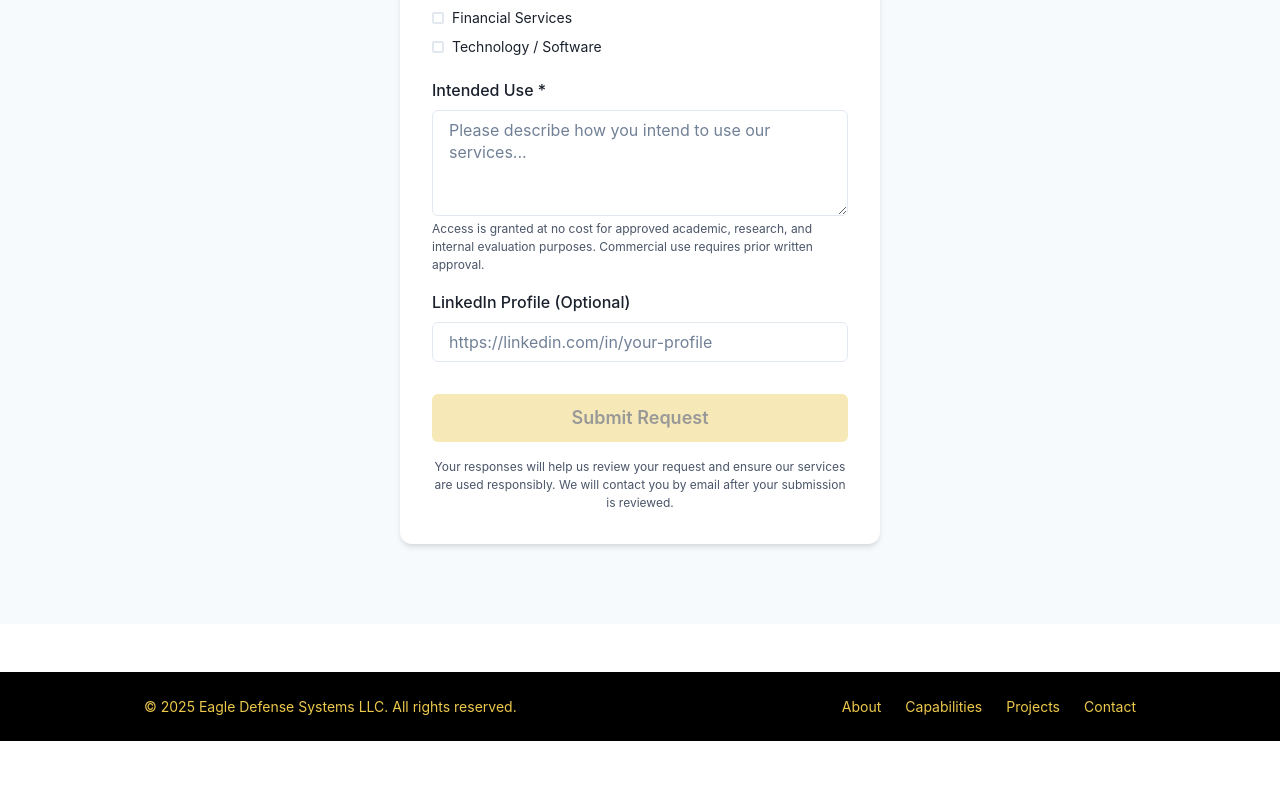
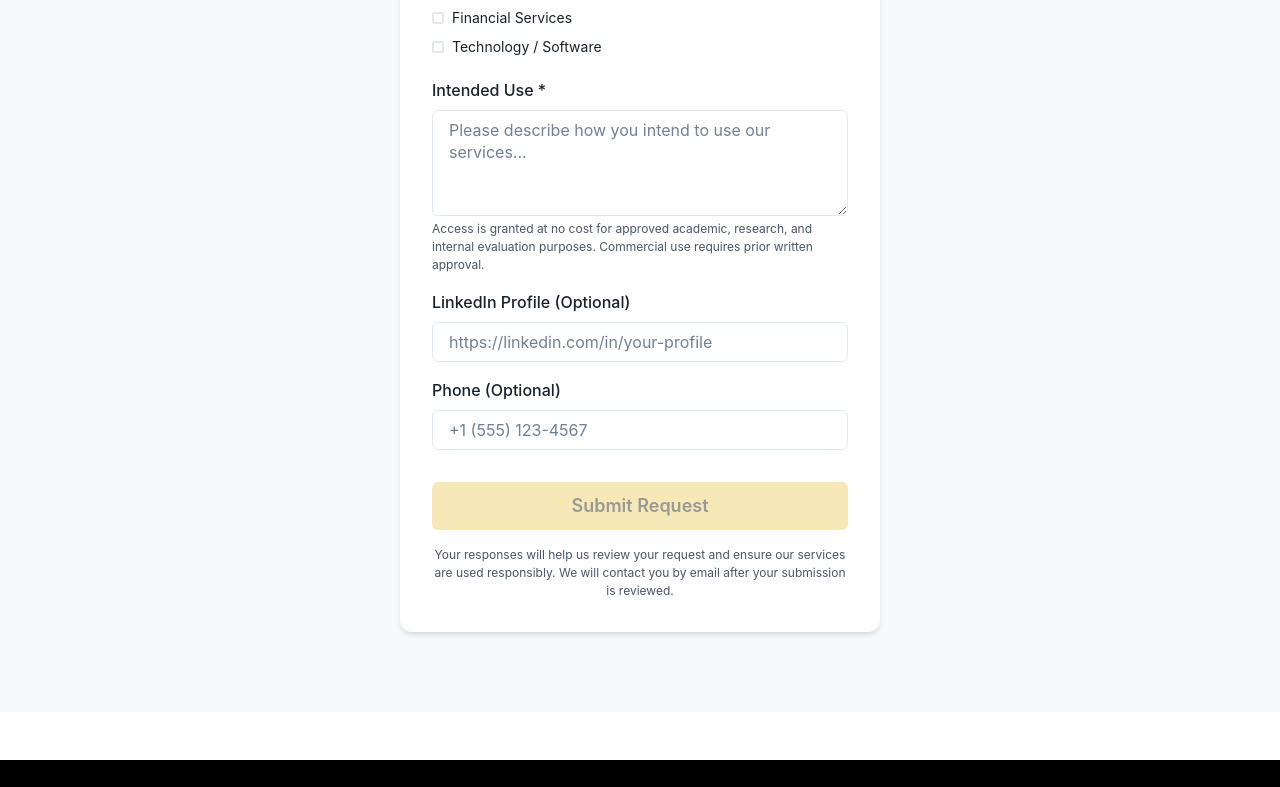
Before and after one commit to securedbyjc/eagledefensesys.tech, a React (Create React App) app: page /contact in a window 1280 px wide. Shown: the part 676-1463 px from the top of the page. Before the commit the page ends 1417 px from the top, so only its background shows below. Built offline with nearby package versions, Linux system fonts and the light colour scheme.

Commit message:
Fix Google Forms submission with hidden iframe method

```diff
--- a/src/pages/Contact.tsx
+++ b/src/pages/Contact.tsx
@@ -51,31 +51,9 @@ const Contact = () => {
   const [selectedOrgs, setSelectedOrgs] = useState<string[]>([]);
   const [submitted, setSubmitted] = useState(false);
 
-  const handleSubmit = async (e: React.FormEvent<HTMLFormElement>) => {
-    e.preventDefault();
-
-    const formData = new FormData(e.currentTarget);
-
-    try {
-      // Submit to Google Forms in background (no-cors mode)
-      await fetch(GOOGLE_FORM_ACTION, {
-        method: "POST",
-        body: formData,
-        mode: "no-cors", // Required for Google Forms
-      });
-
-      // Show success message
-      setSubmitted(true);
-      e.currentTarget.reset();
-      setSelectedOrgs([]);
-
-      // Scroll to top to see success message
-      window.scrollTo({ top: 0, behavior: "smooth" });
-    } catch (error) {
-      console.error("Form submission error:", error);
-      // Even if there's an error, Google Forms likely received it
-      setSubmitted(true);
-    }
+  const handleSubmit = (e: React.FormEvent<HTMLFormElement>) => {
+    // Don't prevent default - let the browser submit naturally
+    // The form will redirect to Google's response page, then back to our success page
   };
 
   return (
@@ -98,8 +76,26 @@ const Contact = () => {
             </Box>
           )}
 
-          <form onSubmit={handleSubmit}>
-            <Stack spacing={4}>
+          {/* Use native form submission */}
+          <form
+            action={GOOGLE_FORM_ACTION}
+            method="POST"
+            target="hidden_iframe"
+          >
+            {/* Hidden iframe to catch the response without redirecting */}
+            <iframe
+              name="hidden_iframe"
+              id="hidden_iframe"
+              style={{ display: 'none' }}
+              onLoad={() => {
+                if ((document.getElementById('contact-form') as HTMLFormElement)?.submitted) {
+                  setSubmitted(true);
+                  window.scrollTo({ top: 0, behavior: 'smooth' });
+                }
+              }}
+            />
+
+            <Stack spacing={4} id="contact-form">
               <Box>
                 <FormLabel htmlFor="email">Email *</FormLabel>
                 <Input
@@ -172,12 +168,25 @@ const Contact = () => {
                 />
               </Box>
 
+              <Box>
+                <FormLabel htmlFor="phone">Phone (Optional)</FormLabel>
+                <Input
+                  id="phone"
+                  name={GOOGLE_FORM_ENTRIES.phone}
+                  type="tel"
+                  placeholder="+1 (555) 123-4567"
+                />
+              </Box>
+
               <Button
                 type="submit"
                 colorScheme="yellow"
                 size="lg"
                 mt={4}
                 isDisabled={selectedOrgs.length === 0}
+                onClick={() => {
+                  (document.getElementById('contact-form') as any).submitted = true;
+                }}
               >
                 Submit Request
               </Button>
```
